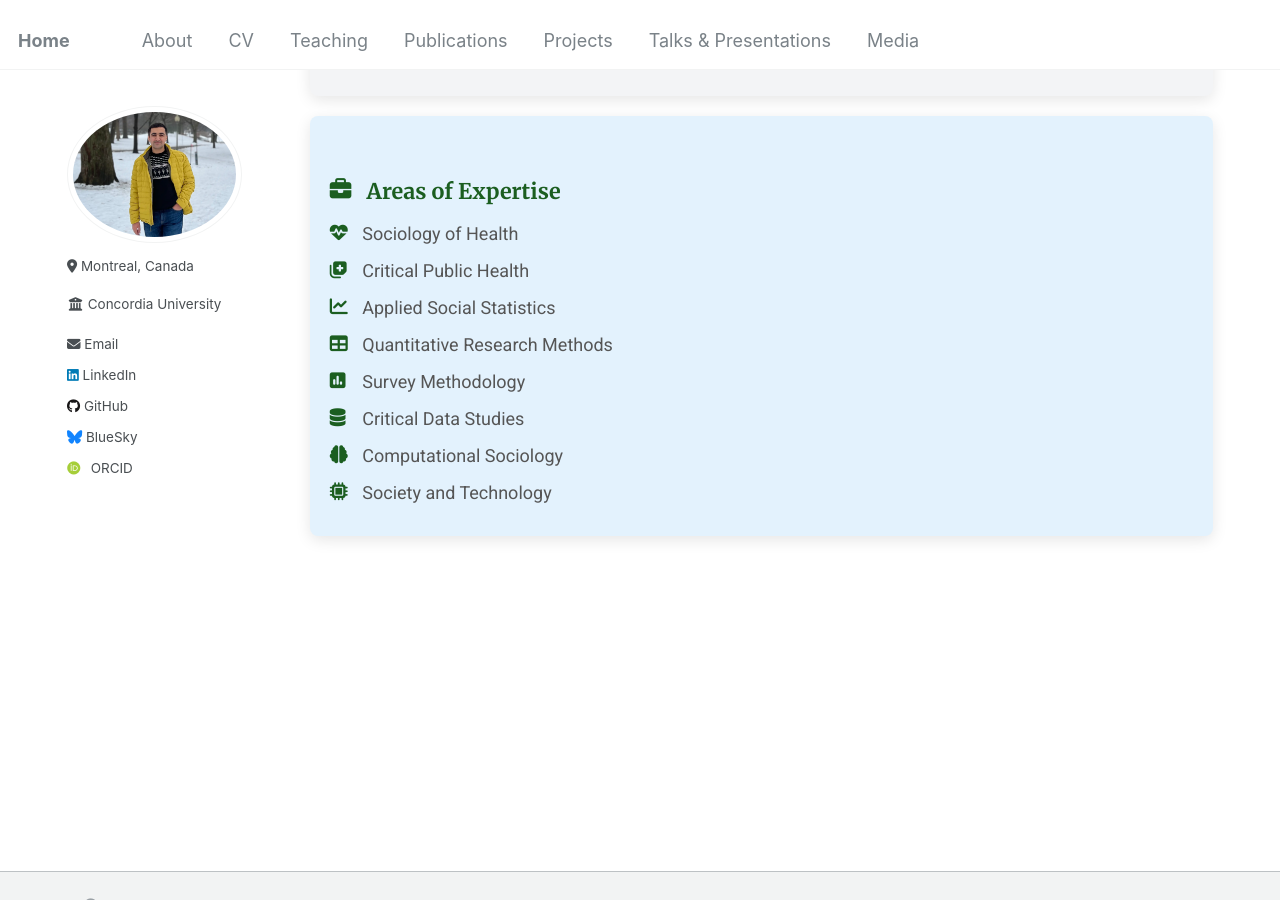
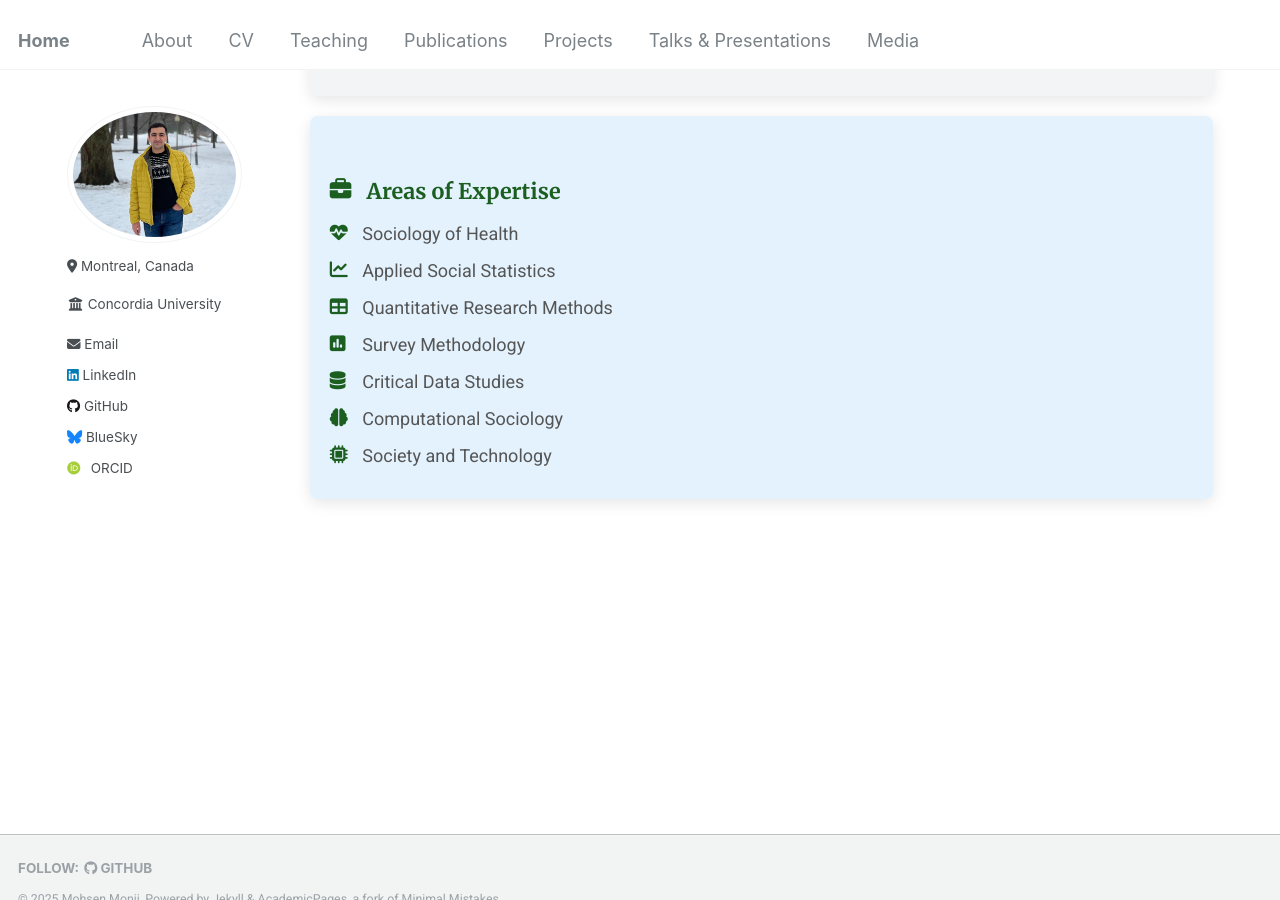
Before and after one commit to Mohsnmonji/mohsnmonji.github.io, a Jekyll site: the page built from about-me.md, in a window 1280 px wide and 900 px high, scrolled down 605 px. Built offline with Jekyll 4.4.1, drawn with Linux system fonts in a browser that asks for light colours; some web fonts are replaced.

Commit message:
Update about-me.md

```diff
--- a/about-me.md
+++ b/about-me.md
@@ -120,7 +120,6 @@ author_profile: true
   <h3><i class="fas fa-briefcase icon"></i> Areas of Expertise</h3>
   <ul>
     <li><i class="fas fa-heartbeat icon"></i> Sociology of Health</li>
-    <li><i class="fas fa-notes-medical icon"></i> Critical Public Health</li>
     <li><i class="fas fa-chart-line icon"></i> Applied Social Statistics</li>
     <li><i class="fas fa-table icon"></i> Quantitative Research Methods</li>
     <li><i class="fas fa-poll icon"></i> Survey Methodology</li>
```
